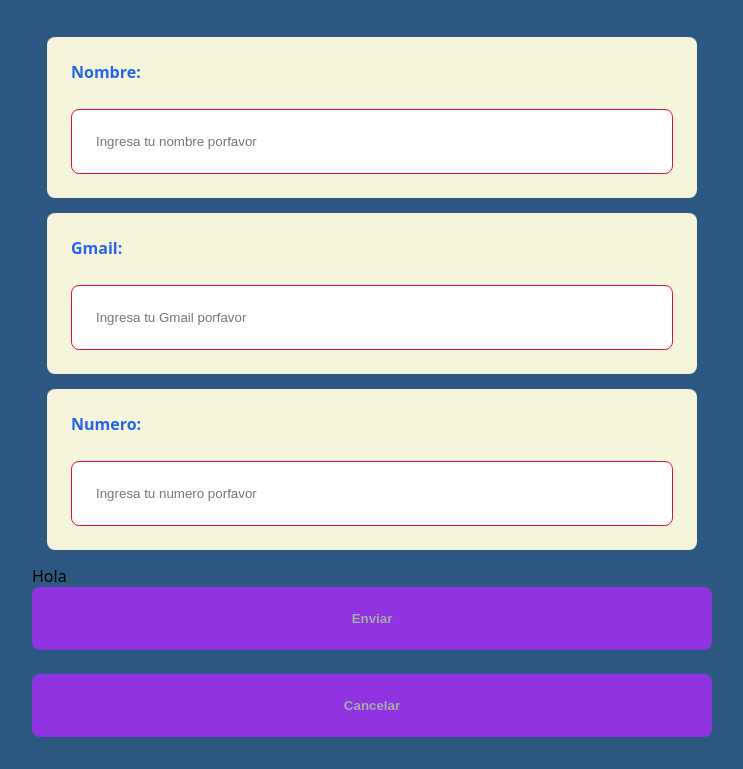
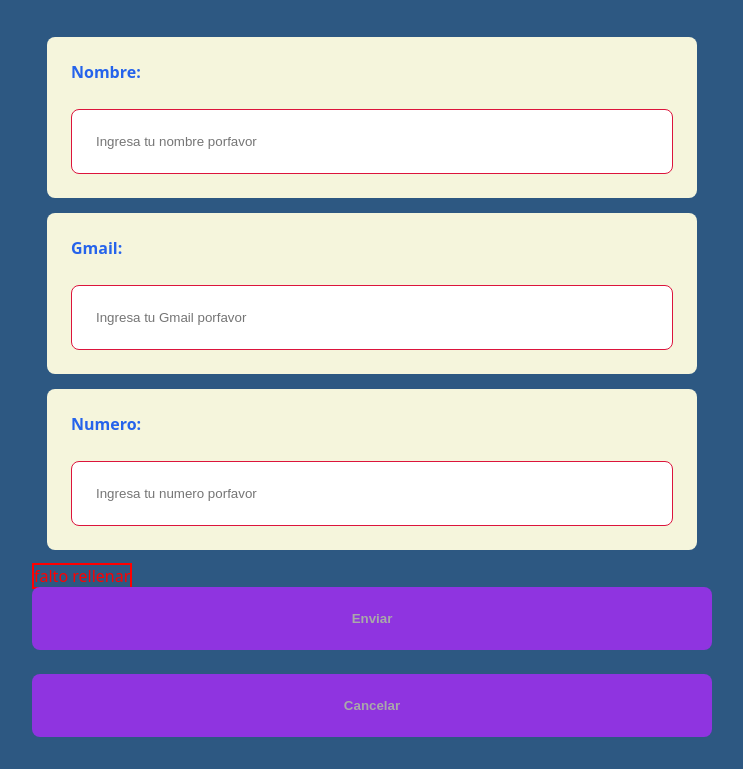
Before and after one commit to dafnemc/tareas-martinez-dafne, a plain HTML site: page formulario.html in a window 1280 px wide. Both pictures are taken after a click on the button "Enviar". Shown: the part 2128-2897 px from the top of the page, without its empty margins (268-1011 px from the left). Drawn offline with Linux system fonts and the light colour scheme.

Commit message:
clase script boton

```diff
--- a/formulario.html
+++ b/formulario.html
@@ -179,8 +179,6 @@
             </div>
             <span class="form-message" id="message"></span>
             <button class="form-button" id="Enviado" type="button">Enviar</button>
-
-              <span class="form-message" id="message"></span>
             <button class="form-button" id="Cancelar" type="button">Cancelar</button>
             </div>
          </form>
@@ -189,15 +187,42 @@
 </body>
 
 <script>
-document.getElementById('Enviado').addEventListener('click', (event) => {
-    event.preventDefault();
-    let Nombre = document.getElementById('Nombre').value;
-    let Gmail = document.getElementById('Gmail').value;
-    let Numero = document.getElementById('Numero').value;
 
-    document.getElementById('message').textContent =
-        'Hola ' + Nombre;
-});
+
+document.getElementById('Enviado').addEventListener('click', () => {
+
+    event.preventDefault();   //frena con una funcion la propagacion
+
+
+let Nombre = document.getElementById('Nombre');
+let Gmail = document.getElementById('Gmail');
+let Tel = document.getElementById('Numero');
+
+let Message = document.getElementById('message');
+//[2,3,4,5,6,4,3,2,3]
+//[0,1,2,3,4,5,6,7,8]
+
+if(Nombre.value == '' || Gmail.value == '' || Tel.value == ''){      //===: evalua que tipo es     ||: si nombre esta vacio O correo esta vacio O telefono esta vacio
+    message.innerText='falto rellenar';
+    message.style.color='red';
+    message.style.border = '2px solid red';
+}else{
+message.innerText = 'Tu formulario esta completo';
+message.style.color= 'green';
+}
+
+
+})
+
+//document.getElementById('Enviado').addEventListener('click', (event) => {
+  //  event.preventDefault();
+   // let Nombre = document.getElementById('Nombre').value;
+    //let Gmail = document.getElementById('Gmail').value;
+    //let Numero = document.getElementById('Numero').value;
+
+    //document.getElementById('message').textContent =
+      //  'Hola ' + Nombre;
+//});
 
 </script>
 
```
